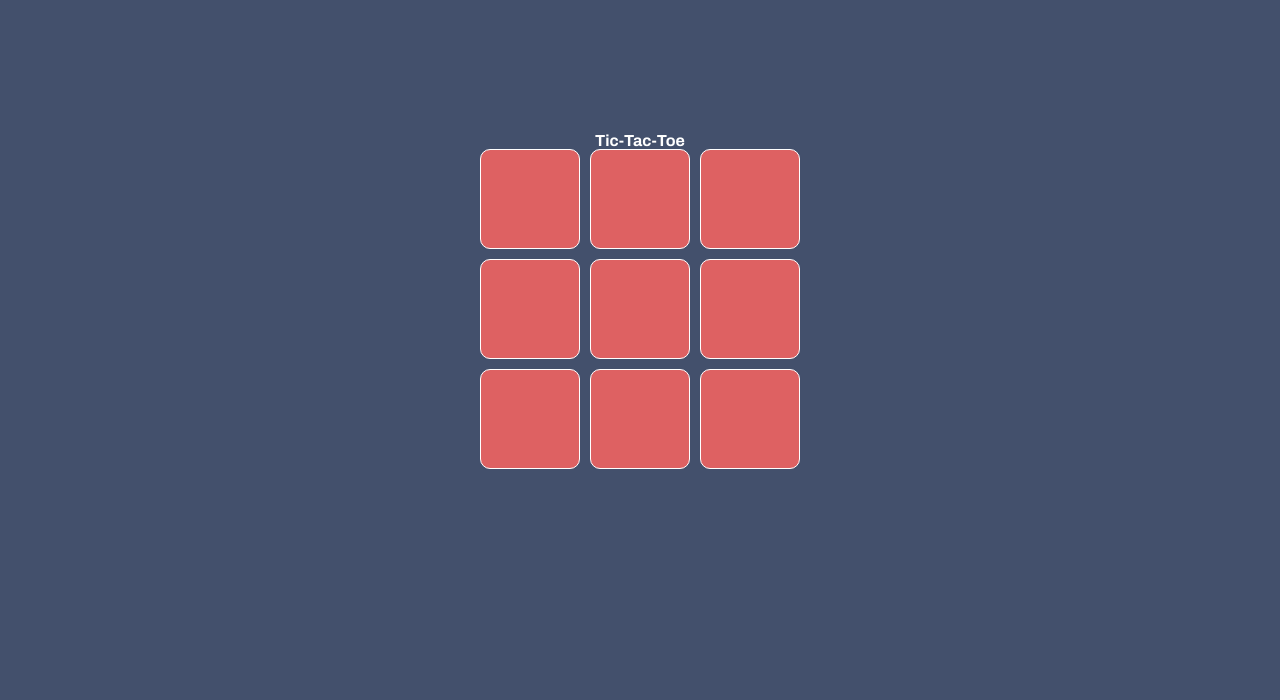
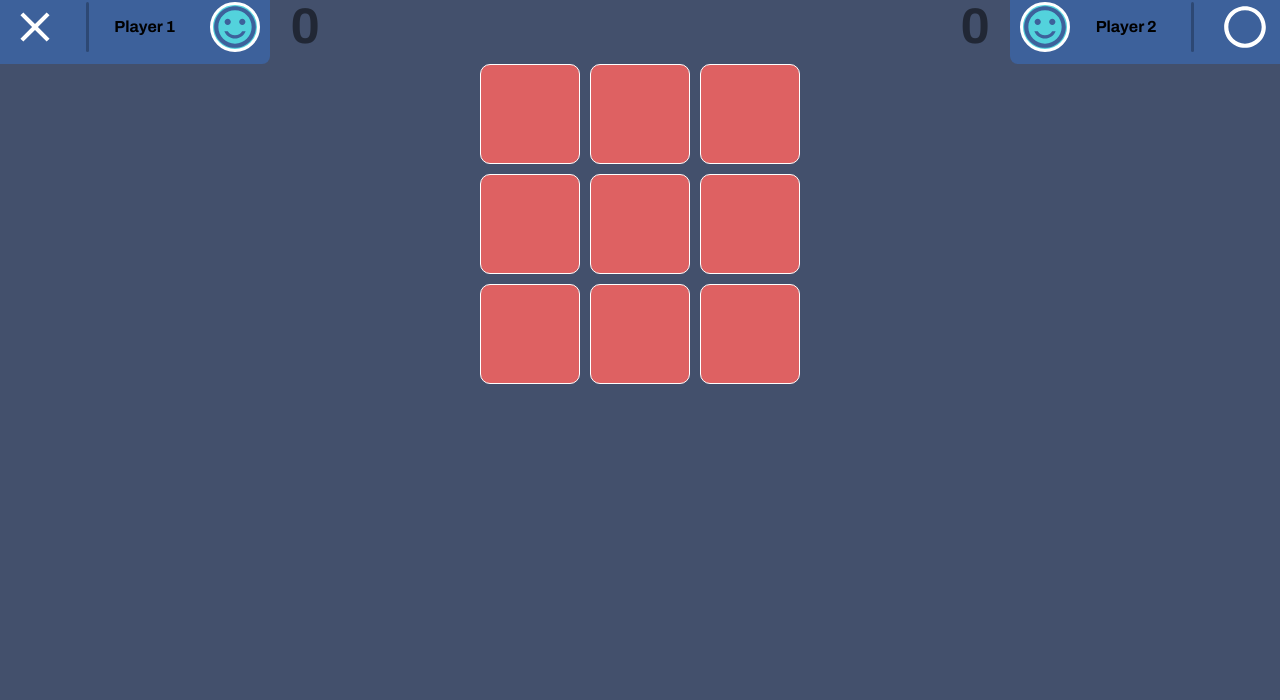
Before and after one commit to ThiagoEliasSSP/tic-tac-toe, a plain HTML site: page pages/index.html in a window 1280 px wide. Shown: the part 100-800 px from the top of the page. Drawn offline with Linux system fonts and the light colour scheme.

Commit message:
UI tic-tac-toe 90%

```diff
--- a/pages/index.html
+++ b/pages/index.html
@@ -8,6 +8,7 @@
     <link rel="stylesheet" href="../styles/global.css">
     <link rel="stylesheet" href="../styles/board.css">
     <link rel="stylesheet" href="../styles/main.css">
+    <link rel="stylesheet" href="../styles/players.css">
     <link rel="preconnect" href="https://fonts.gstatic.com">
     <link href="https://fonts.googleapis.com/css2?family=Archivo:wght@400;500;600;700&display=swap" rel="stylesheet">
     <title>Tic-Tac-Toe</title>
@@ -16,14 +17,29 @@
 <body>
     <div class="container">
         <h1>Tic-Tac-Toe</h1>
-        <div class="box-players">
-            <div class="player">
-
+        <div class="row-players">
+            <div class="player" id="player1">
+                <span>
+                    <img src="../icons/close_24px_outlined.svg" alt="" class="id-symbol">
+                    <div class="breath"></div>
+                    <input type="text" value="Player 1" class="player-name">
+                    <div class="box-user">
+                        <img src="../icons/sentiment_satisfied_24px_outlined.svg" alt="" class="img-user">
+                    </div>
+                </span>
+                <input type="text" value="0" class="pontuation">
             </div>
-            <div class="player">
-
+            <div class="player" id="player2">
+                <span>
+                    <img src="../icons/radio_button_unchecked_24px_outlined.svg" alt="" class="id-symbol">
+                    <div class="breath"></div>
+                    <input type="text" value="Player 2" class="player-name">
+                    <div class="box-user">
+                        <img src="../icons/sentiment_satisfied_24px_outlined.svg" alt="" class="img-user">
+                    </div>
+                </span>
+                <input type="text" value="0" class="pontuation">
             </div>
-            <div class="player"></div>
         </div>
         <ul class="board">
             <li class="homes" id="1"></li>
--- a/scripts/main.js
+++ b/scripts/main.js
@@ -1,13 +1,23 @@
 const boxBoard = document.querySelector('.board');
 
-const home1 = document.getElementById('1')
-const home2 = document.getElementById('2')
-const home3 = document.getElementById('3')
-const home4 = document.getElementById('4')
-const home5 = document.getElementById('5')
-const home6 = document.getElementById('6')
-const home7 = document.getElementById('7')
-const home8 = document.getElementById('8')
-const home9 = document.getElementById('9')
 
-boxBoard.addEventListener( 'click', console.log());
+
+
+
+
+
+/*
+function move(id){
+    const home = id.target
+    const icon = document.createElement('img')
+    if(home.childElementCount == 0){
+        icon.src = "../icons/close_24px_outlined.svg"
+    }
+
+    home.appendChild(icon)
+
+    console.log(home)
+}
+
+boxBoard.addEventListener( 'click', move);
+*/
--- a/styles/board.css
+++ b/styles/board.css
@@ -15,3 +15,9 @@
     border: 1px solid #ffffff;
     border-radius: 1rem;
 }
+
+li{
+    display: flex;
+    align-items: center;
+    justify-content: center;
+}
--- a/styles/global.css
+++ b/styles/global.css
@@ -29,3 +29,34 @@ body {
     align-items: center;
     justify-content: center;
 }
+
+input,
+label,
+select,
+button,
+textarea
+{
+	margin:0;
+	border:0;
+	display:inline-block;
+	vertical-align:middle;
+	white-space:normal;
+	background:none;
+	line-height:1;
+    width: 7rem;
+    height: auto;
+    font: 700 1.6rem Archivo;
+}
+
+input:focus
+{
+	outline:0;
+}
+
+input,
+textarea
+{
+	-webkit-box-sizing:content-box;
+	-moz-box-sizing:content-box;
+	box-sizing:content-box;
+}
--- a/styles/main.css
+++ b/styles/main.css
@@ -1,11 +1,30 @@
 .container{
+    width: 100%;
+    height: 90%;
+
     display: flex;
     align-items: center;
-    justify-content: center;
     flex-direction: column;
 }
 
 h1{
-    font: 700 1.6rem Archivo;
+    font: 700 4.5rem Archivo;
     color: var(--font-color);
 }
+
+.row-players {
+    width: 100vw;
+    height: auto;
+
+    display: flex;
+    align-items: center;
+    justify-content: space-between;
+}
+
+.breath{
+    width: .3rem;
+    height: 5rem;
+    border-radius: 1rem;
+    background-color: #000;
+    opacity: .25;
+}
--- /dev/null
+++ b/styles/players.css
@@ -0,0 +1,64 @@
+.player{
+    width: 34rem;
+    height: 7.5rem;
+
+    display: flex;
+    align-items: center;
+    justify-content: space-between;
+}
+
+#player1 span{
+    width: 100%;
+    height: 100%;
+
+    display: flex;
+    align-items: center;
+    justify-content: space-between;
+
+    background-color: var(--secondary-color);
+    border-radius: 0 .8rem .8rem 0;
+    padding: 1rem;
+}
+
+#player2{
+    display: flex;
+    align-items: center;
+    justify-content: space-between;
+    flex-direction: row-reverse;
+
+}
+
+#player2 span{
+    width: 100%;
+    height: 100%;
+
+    display: flex;
+    align-items: center;
+    justify-content: space-between;
+    flex-direction: row-reverse;
+
+    background-color: var(--secondary-color);
+    border-radius: .8rem 0 0 .8rem;
+    padding: 1rem;
+
+}
+
+.pontuation{
+    display: flex;
+    align-items: center;
+    justify-content: center;
+    text-align: center;
+    font: 700 5rem Archivo;
+    opacity: .5;
+}
+
+.box-user{
+    width: 5rem;
+    height: 5rem;
+    border-radius: 50%;
+    display: flex;
+    align-items: center;
+    justify-content: center;
+    border: 3px solid var(--font-color);
+    background-color: var(--details-color);
+}
```
Also changed, not shown: icons/close_24px_outlined.svg (added), icons/radio_button_unchecked_24px_outlined.svg (added), icons/sentiment_satisfied_24px_outlined.svg (added).
